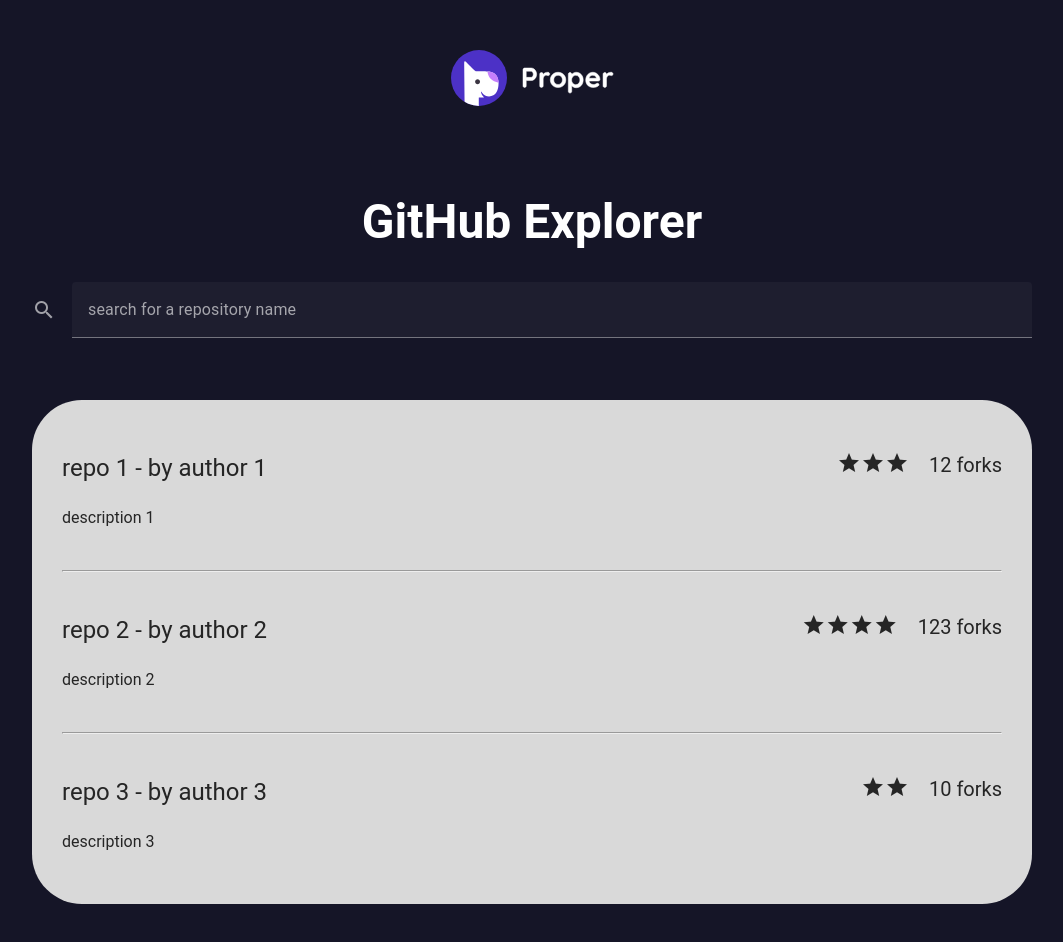
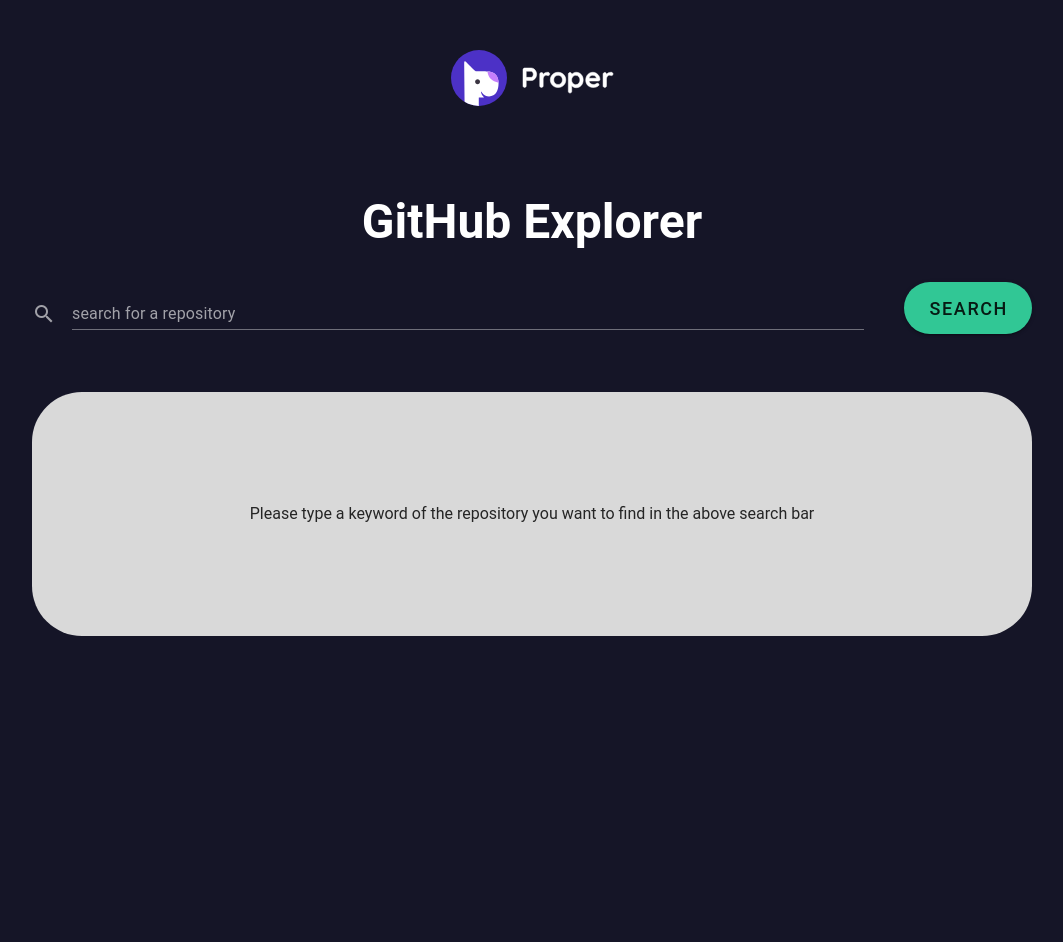
Before and after one commit to pepelancheros/vuejs-github-explorer, a Vue app: page / in a window 1280 px wide. Shown: the top 942 px of the page, without its empty margins (108-1171 px from the left). After the commit the page ends 800 px from the top, so only its background shows below. Built offline with nearby package versions, Linux system fonts and the light colour scheme.

Commit message:
add logic to retrieve the repos search

```diff
--- a/src/assets/base/variables.scss
+++ b/src/assets/base/variables.scss
@@ -1,5 +1,7 @@
 $background-color: #151527;
 $background-color-secondary: #D9D9D9;
 
-$text-color-primary: #ffffff;
-$text-color-secondary: #252525;
+$text-color-primary: #252525;
+$text-color-secondary: #ffffff;
+
+$btn-background-color-primary: #31c795;
--- a/src/components/Results/RepoInfo.vue
+++ b/src/components/Results/RepoInfo.vue
@@ -11,12 +11,12 @@
 	<div class="repository-information">
 		<div>
 			<div class="repository-information__main-info">
-				<p class="repository-information__name">{{ repository.name }} - by {{ repository.author }}</p>
+				<p class="repository-information__name">{{ repository.name }} - by {{ repository.owner.login }}</p>
 				<div class="repository-information__rating">
-					<div class="repository-information__stars">
-						<v-icon v-for="(star, index) in repository.stars" :key="index" icon="mdi-star"></v-icon>
+					<div class="repository-information__rating-info">
+						<p class="repository-information__stars">{{ repository.stargazers_count }} <v-icon icon="mdi-star"></v-icon></p>
 					</div>
-					<p class="repository-information__forks">{{ repository.forks }} forks</p>
+					<p class="repository-information__rating-info">{{ repository.forks }} forks</p>
 				</div>
 			</div>
 			<p class="repository-information__description">{{ repository.description }}</p>
@@ -27,7 +27,6 @@
 <style lang="scss" scoped>
 @import '../../assets/index.scss';
 	.repository-information {
-		color: $text-color-secondary;
 		padding: 40px 0;
 
 		&__main-info {
@@ -44,12 +43,14 @@
 			display: flex;
 		}
 
-		&__stars {
-			margin-right: 20px;
+		&__rating-info {
+			font-size: 20px;
 		}
 
-		&__forks {
-			font-size: 20px;
+		&__stars {
+			display: flex;
+   			align-items: center;
+			margin-right: 20px;
 		}
 
 		&__description {
--- a/src/components/Results/Results.vue
+++ b/src/components/Results/Results.vue
@@ -1,35 +1,25 @@
 <script setup lang="ts">
 import RepoInfo from './RepoInfo.vue';
-	const resultsMocked = [
-		{
-			name: 'repo 1',
-			author: 'author 1',
-			description: 'description 1',
-			stars : 3,
-			forks: '12'
-		},
-		{
-			name: 'repo 2',
-			author: 'author 2',
-			description: 'description 2',
-			stars : 4,
-			forks: '123'
-		},
-		{
-			name: 'repo 3',
-			author: 'author 3',
-			description: 'description 3',
-			stars : 2,
-			forks: '10'
-		}
-	]
+	const props = defineProps({
+		searchQuery: String
+	})
 </script>
 
 <template>
 	<div class="results">
-		<div  v-for="(result, index) in resultsMocked" :key="index" >
-			<RepoInfo :repository="result"></RepoInfo>
-			<hr v-if="index !== resultsMocked.length - 1">
+		<div v-if="repositories.length">
+			<div  v-for="(result, index) in repositories.slice(page -1, page + 3)" :key="index" >
+				<RepoInfo :repository="result"></RepoInfo>
+				<hr v-if="index !== repositories.length - 1">
+			</div>
+			<v-pagination
+				v-model="page"
+				:length="4"
+				rounded="circle"
+			></v-pagination>
+		</div>
+		<div v-else class="results__empty-search">
+			<p>Please type a keyword of the repository you want to find in the above search bar</p>
 		</div>
 	</div>
 </template>
@@ -41,5 +31,47 @@ import RepoInfo from './RepoInfo.vue';
 		border-radius: 50px;
 		background-color: $background-color-secondary;
 		padding: 10px 30px;
+
+		&__empty-search {
+			margin: 100px 0;
+			text-align: center;
+		}
 	}
 </style>
+
+<script lang="ts">
+	export default {
+		name: 'explorerView',
+		data() {
+			return {
+				repositories: [],
+				page: 1
+			}
+		},
+		methods: {
+			async getSearchResult() {
+				try {
+					if (this.searchQuery) {
+						let endpoint = "https://api.github.com/search/repositories"
+						let response = await fetch(endpoint + "?q=" + this.searchQuery)
+						let responseJSON = await response.json();
+						this.repositories = responseJSON.items
+						console.log('repositories: ', this.repositories[0].name)
+					}
+				} catch (error) {
+					console.log(error);
+				}
+			}
+		},
+
+		watch: {
+			searchQuery: function () {
+				this.getSearchResult()
+			},
+		},
+
+		created() {
+			this.getSearchResult();
+		}
+	}
+</script>
--- a/src/router/index.ts
+++ b/src/router/index.ts
@@ -1,5 +1,5 @@
 import { createRouter, createWebHistory } from 'vue-router'
-import HomeView from '../views/HomeView.vue'
+import ExplorerView from '../views/ExplorerView.vue'
 
 const router = createRouter({
   history: createWebHistory(import.meta.env.BASE_URL),
@@ -7,7 +7,7 @@ const router = createRouter({
     {
       path: '/',
       name: 'home',
-      component: HomeView
+      component: ExplorerView
     },
     {
       path: '/about',
--- /dev/null
+++ b/src/views/ExplorerView.vue
@@ -0,0 +1,67 @@
+<script setup lang="ts">
+import Results from '../components/Results/Results.vue'
+</script>
+
+<template>
+  <main>
+	<div class="explorer">
+		<h2 class="explorer__title">GitHub Explorer</h2>
+		<v-form
+			v-model="form"
+			@submit.prevent="onSubmit"
+			class="explorer__form"
+		>
+			<v-text-field class="explorer__search-field" variant="underlined" v-model="searchQuery" label="search for a repository" prepend-icon="mdi-magnify"></v-text-field>
+			<v-btn @click="onSubmit" class="explorer__search-button" size="x-large">Search</v-btn>
+
+		</v-form>
+		<Results class="explorer__results" :search-query="searchQuerySubmitted"></Results>
+	</div>
+  </main>
+</template>
+
+<style lang="scss" scoped>
+@import '../assets/index.scss';
+	.explorer {
+		max-width: 1000px;
+		margin: 80px auto;
+
+		&__title {
+			text-align: center;
+			margin-bottom: 24px;
+			font-size: 48px;
+			color: $text-color-secondary;
+		}
+
+		&__form {
+			display: flex;
+		}
+
+		&__search-field {
+			margin-bottom: 40px;
+			margin-right: 40px;
+			color: $text-color-secondary;
+		}
+
+		&__search-button {
+			background-color: $btn-background-color-primary;
+			border-radius: 50px;
+		}
+	}
+</style>
+
+<script lang="ts">
+  export default {
+    data: () => ({
+		form: false,
+		searchQuery: '',
+		searchQuerySubmitted: ''
+    }),
+	methods: {
+		onSubmit () {
+			this.searchQuerySubmitted = this.searchQuery
+			if (!this.form) return
+		},
+	}
+  }
+</script>
--- a/src/views/HomeView.vue
+++ /dev/null
@@ -1,31 +0,0 @@
-<script setup lang="ts">
-import Results from '../components/Results/Results.vue'
-</script>
-
-<template>
-  <main>
-	<div class="explorer">
-		<h2 class="explorer__title">GitHub Explorer</h2>
-		<v-text-field class="explorer__search-field" label="search for a repository name" prepend-icon="mdi-magnify"></v-text-field>
-		<Results class="explorer__results"></Results>
-	</div>
-  </main>
-</template>
-
-<style lang="scss" scoped>
-@import '../assets/index.scss';
-	.explorer {
-		max-width: 1000px;
-		margin: 80px auto;
-
-		&__title {
-			text-align: center;
-			margin-bottom: 24px;
-			font-size: 48px;
-		}
-
-		&__search-field {
-			margin-bottom: 40px;
-		}
-	}
-</style>
```
